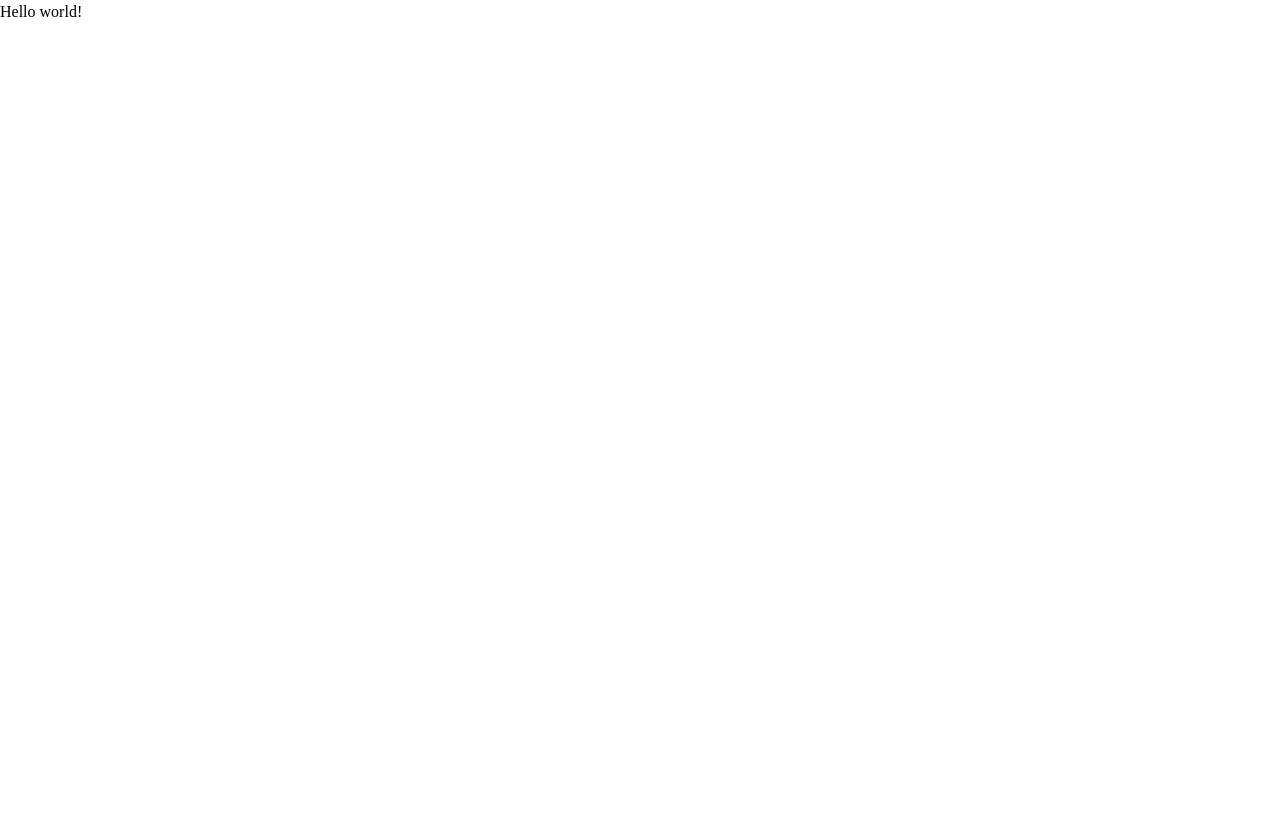
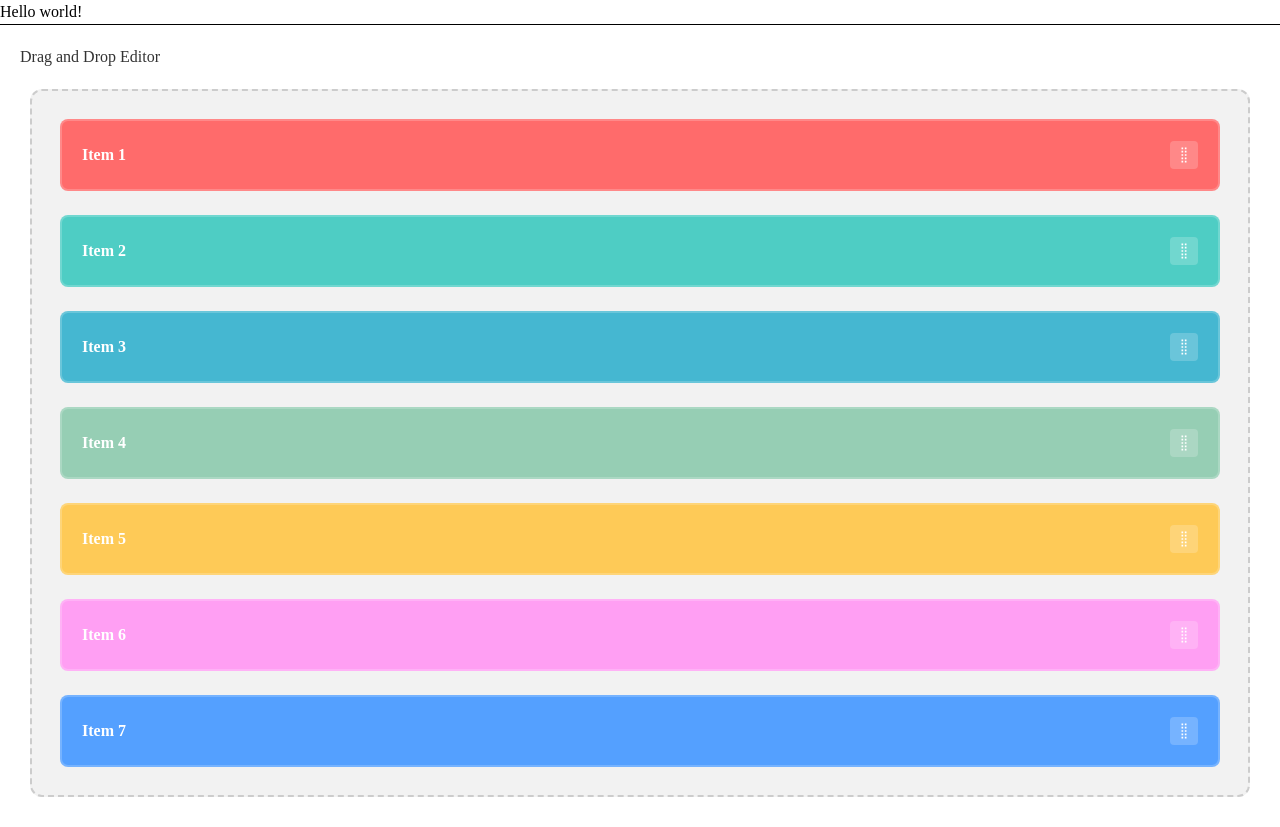
Before and after one commit to chanwit-y/synapse, a React (Vite) app in the folder package/web/: page / in a window 1280 px wide. Before the commit the page ends 800 px from the top, so only its background shows below. Built offline with nearby package versions, Linux system fonts and the light colour scheme.

Commit message:
Add @dnd-kit dependencies for drag-and-drop functionality and update App component to include DemoDnd

```diff
--- a/package.json
+++ b/package.json
@@ -14,6 +14,7 @@
     "serve": "bun run serve:ui & bun run serve:api"
   },
   "dependencies": {
+    "@dnd-kit/core": "^6.3.1",
     "@tailwindcss/vite": "^4.1.13",
     "elysia": "latest",
     "react": "^19.1.1",
--- a/package/web/package.json
+++ b/package/web/package.json
@@ -10,6 +10,9 @@
     "preview": "vite preview"
   },
   "dependencies": {
+    "@dnd-kit/core": "^6.3.1",
+    "@dnd-kit/sortable": "^10.0.0",
+    "@dnd-kit/utilities": "^3.2.2",
     "react": "^19.1.1",
     "react-dom": "^19.1.1"
   },
--- a/package/web/src/App.tsx
+++ b/package/web/src/App.tsx
@@ -1,10 +1,15 @@
+import { DemoDnd } from "./components/Editor/demo-dnd"
 
 function App() {
 
   return (
-    <h1 className="text-3xl font-bold underline">
-      Hello world!
-    </h1>
+    <>
+      <h1 className="text-3xl font-bold underline">
+        Hello world!
+      </h1>
+      <hr />
+      <DemoDnd />
+    </>
   )
 }
 
--- /dev/null
+++ b/package/web/src/components/Editor/demo-dnd.tsx
@@ -0,0 +1,148 @@
+import { DndContext, type DragEndEvent, closestCenter } from '@dnd-kit/core';
+import { SortableContext, verticalListSortingStrategy, useSortable } from '@dnd-kit/sortable';
+import { CSS } from '@dnd-kit/utilities';
+import { arrayMove } from '@dnd-kit/sortable';
+import { useState } from 'react';
+
+interface DraggableItemProps {
+	id: string;
+	children: React.ReactNode;
+	color: string;
+}
+
+// Move icon component
+const MoveIcon = () => (
+	<svg
+		width="20"
+		height="20"
+		viewBox="0 0 24 24"
+		fill="currentColor"
+		style={{ cursor: 'grab' }}
+	>
+		<path d="M9 3h2v2H9V3zm4 0h2v2h-2V3zM9 7h2v2H9V7zm4 0h2v2h-2V7zm-4 4h2v2H9v-2zm4 0h2v2h-2v-2zm-4 4h2v2H9v-2zm4 0h2v2h-2v-2zm-4 4h2v2H9v-2zm4 0h2v2h-2v-2z"/>
+	</svg>
+);
+
+const SortableItem = ({ id, children, color }: DraggableItemProps) => {
+	const {
+		attributes,
+		listeners,
+		setNodeRef,
+		transform,
+		transition,
+		isDragging,
+	} = useSortable({ id });
+
+	const style = {
+		transform: CSS.Transform.toString(transform),
+		transition,
+		opacity: isDragging ? 0.5 : 1,
+		backgroundColor: color,
+		padding: '20px',
+		margin: '8px',
+		borderRadius: '8px',
+		userSelect: 'none' as const,
+		color: 'white',
+		fontWeight: 'bold',
+		display: 'flex',
+		alignItems: 'center',
+		justifyContent: 'space-between',
+		minHeight: '60px',
+		border: '2px solid rgba(255,255,255,0.2)',
+	};
+
+	const handleStyle = {
+		display: 'flex',
+		alignItems: 'center',
+		padding: '4px',
+		borderRadius: '4px',
+		backgroundColor: 'rgba(255,255,255,0.2)',
+		transition: 'background-color 0.2s',
+	};
+
+	return (
+		<div ref={setNodeRef} style={style} {...attributes}>
+			<div style={{ flex: 1 }}>
+				{children}
+			</div>
+			<div
+				style={handleStyle}
+				{...listeners}
+				onMouseEnter={(e) => {
+					(e.target as HTMLElement).style.backgroundColor = 'rgba(255,255,255,0.3)';
+				}}
+				onMouseLeave={(e) => {
+					(e.target as HTMLElement).style.backgroundColor = 'rgba(255,255,255,0.2)';
+				}}
+			>
+				<MoveIcon />
+			</div>
+		</div>
+	);
+};
+
+
+export const DemoDnd = () => {
+	const [items, setItems] = useState([
+		{ id: '1', content: '1', color: '#ff6b6b' },
+		{ id: '2', content: '2', color: '#4ecdc4' },
+		{ id: '3', content: '3', color: '#45b7d1' },
+		{ id: '4', content: '4', color: '#96ceb4' },
+		{ id: '5', content: '5', color: '#feca57' },
+		{ id: '6', content: '6', color: '#ff9ff3' },
+		{ id: '7', content: '7', color: '#54a0ff' },
+	]);
+
+	const handleDragEnd = (event: DragEndEvent) => {
+		const { active, over } = event;
+
+		if (!over) return;
+
+		if (active.id !== over.id) {
+			setItems((items) => {
+				const oldIndex = items.findIndex((item) => item.id === active.id);
+				const newIndex = items.findIndex((item) => item.id === over.id);
+
+				return arrayMove(items, oldIndex, newIndex);
+			});
+		}
+	};
+
+	return (
+		<DndContext
+			collisionDetection={closestCenter}
+			onDragEnd={handleDragEnd}
+		>
+			<div style={{ padding: '20px' }}>
+				<h2 style={{ marginBottom: '20px', color: '#333' }}>Drag and Drop Editor</h2>
+
+				<SortableContext
+					items={items.map(item => item.id)}
+					strategy={verticalListSortingStrategy}
+				>
+					<div style={{
+						display: 'flex',
+						flexDirection: 'column',
+						gap: '8px',
+						backgroundColor: 'rgba(0,0,0,0.05)',
+						padding: '20px',
+						margin: '10px',
+						borderRadius: '12px',
+						border: '2px dashed #ccc',
+						minHeight: '200px'
+					}}>
+						{items.map((item) => (
+							<SortableItem
+								key={item.id}
+								id={item.id}
+								color={item.color}
+							>
+								Item {item.content}
+							</SortableItem>
+						))}
+					</div>
+				</SortableContext>
+			</div>
+		</DndContext>
+	)
+}
```
Also changed, not shown: package/web/server.ts (added, +14 -0 lines), package/web/src/components/index.ts (added), 2 other files (tests, documents, lock files or other folders).
